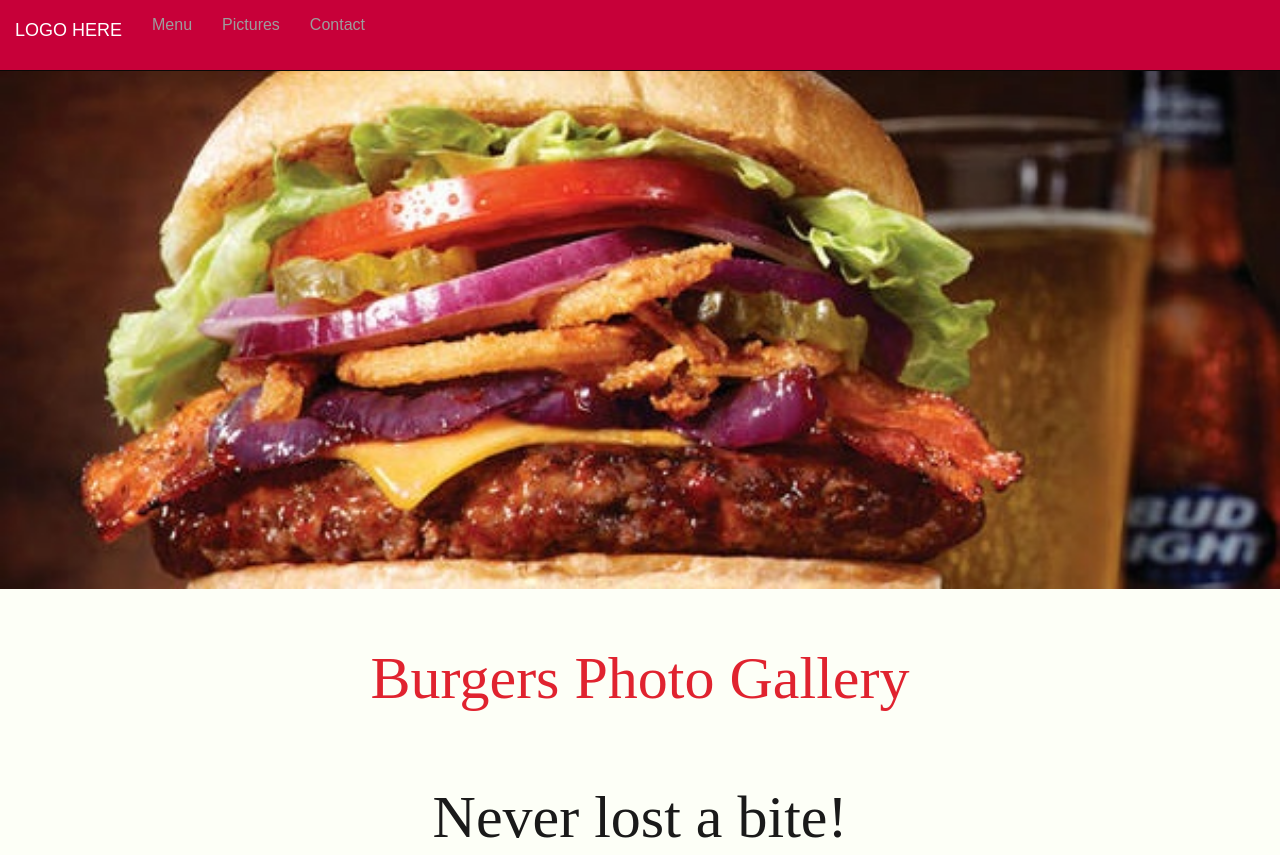
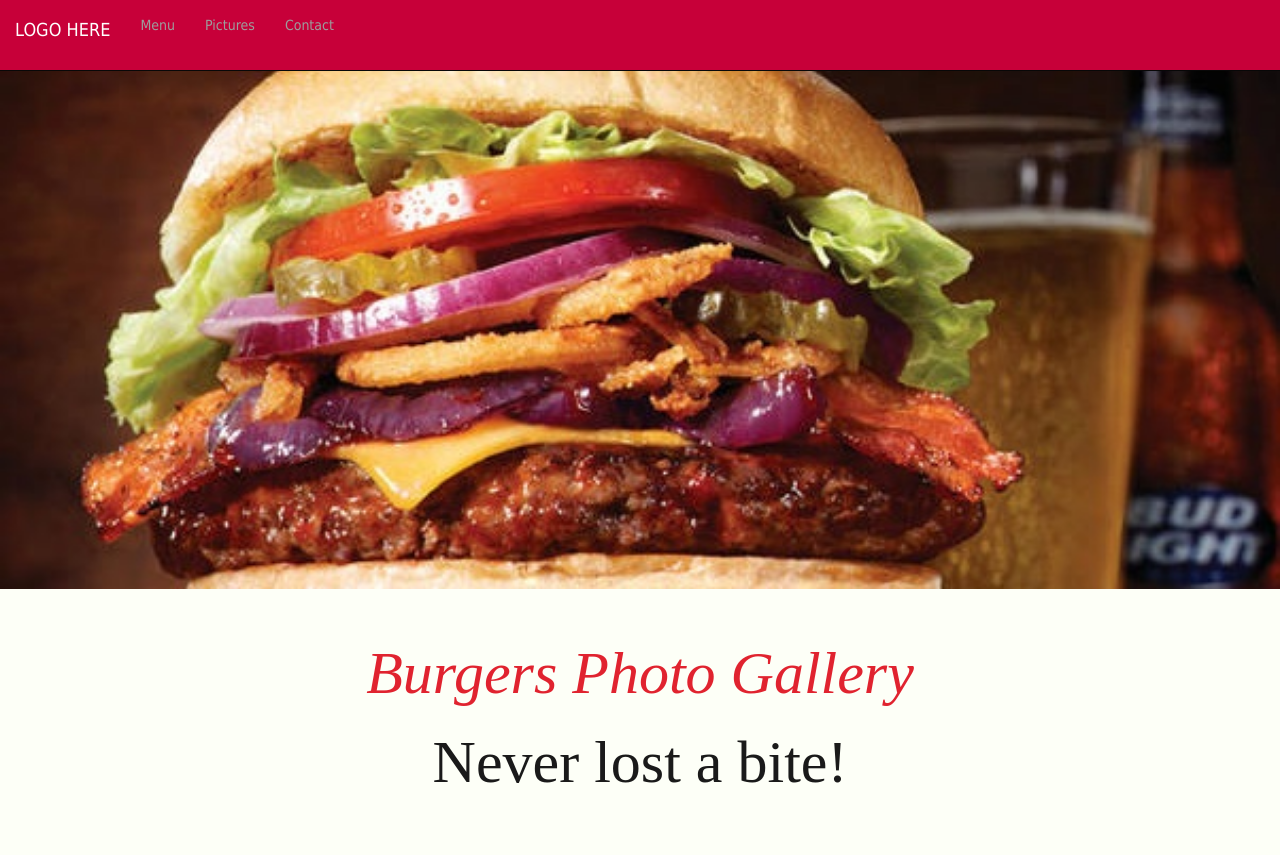
Before and after one commit to Frouzy/nycda-business-site, a plain HTML site: page photo.html in a window 1280 px wide. Shown: the top 855 px of the page. Drawn offline with nearby package versions, Linux system fonts and the light colour scheme.

Commit message:
Changes on background color and semantic

```diff
--- a/photo.html
+++ b/photo.html
@@ -13,31 +13,30 @@
     <link rel="stylesheet" type="text/css" href="styles/photo.css">
 </head>
 <body>
+<header>       <!--header -->
+    <div class="photo1">
+        <img src="images/3.jpg" alt="Burger 01">
+    </div>
+    <div id="text">
+        <h1 class="featured">Burgers Photo Gallery</h1>
+        <h2>Never lost a bite!</h2>
+    </div>
+</header>
             <!-- Navigation -->
-
 <nav class="navbar navbar-inverse navbar-fixed-top">
     <div class="container-fluid">
         <div class="navbar-header" id="top">
             <a class="navbar-brand" href="index.html" id="top">LOGO HERE</a>
         </div>
         <ul class="nav navbar-nav">
-            <li><a href="#">Menu</a></li>
-            <li><a href="#">Pictures</a></li>
+            <li><a href="index.html">Menu</a></li>
+            <li><a href="photo.html">Pictures</a></li>
             <li><a href="#">Contact</a></li>
         </ul>
     </div>
 </nav>
-                        <!--header -->
-<header>
-    <div class="photo1">
-        <img src="images/3.jpg" alt="Burger 01">
-    </div>
-    <div id="text">
-        <h1>Burgers Photo Gallery</h1>
-        <h2>Never lost a bite!</h2>
-    </div>
-</header>
-                       <!-- main section-->
+
+          <!-- main section-->
 <div class="wrapper">
     <main>
         <figure>
--- a/scripts/photo.js
+++ b/scripts/photo.js
@@ -3,7 +3,4 @@ $(".photo1").hide();
 $(".photo1").slideDown(4000);
 $("figure").hide();
 $("figure").fadeIn(4000);
- });
-$(document).loaded(function() {
-$("body").prompt("what would uou like yo eat?");
 });
--- a/styles/photo.css
+++ b/styles/photo.css
@@ -7,7 +7,8 @@ html, body, h1, h2, h3, h4, ul, ol, li, p, a {
 
 body{
     background-color: #FDFFF7;
-    font-family: Arial, sans-serif;
+    font-family: tahoma, arial, sans-serif;
+    font-size: 14px;
 }
 
 /*---------------------------------------------*/
@@ -24,34 +25,43 @@ body{
 /*---------------------------------------------*/
 
 header {
+
     width: 100%;
-}
-
-#text > h1{
-    font-family: serif;
-    font-size: 60px;
-    margin-top: 55px;
-    margin-bottom: 10px;
-    color: #E0232f;
 
 }
 
-#text >  h2{
+
+#text  h1{
+    text-align: center;
     font-family: serif;
     font-size: 60px;
-    margin-top: 70px;
+    margin-top: 50px;
+    margin-bottom: 10px;
+    color: #E0232f;
+    font-style:italic;
+
+
+}
+
+#text h2{
+
+    font-family: serif;
+    font-size: 60px;
+    margin-top: 20px;
     margin-bottom: 20px;
     color: #1A1A1A;
 
 }
 .photo1 > img {
     width: 100%;
+
 }
 
 #text{
     text-align: center;
     font-size: 23px;
 }
+
 
 /*---------------------------------------------*/
          /*main section*/
@@ -98,3 +108,7 @@ figure > img:hover {
 #top a:hover {
     text-decoration: underline;
 }
+
+.mySlides {
+    display: none;
+}
```
Also changed, not shown: index.html (+2 -2 lines).
